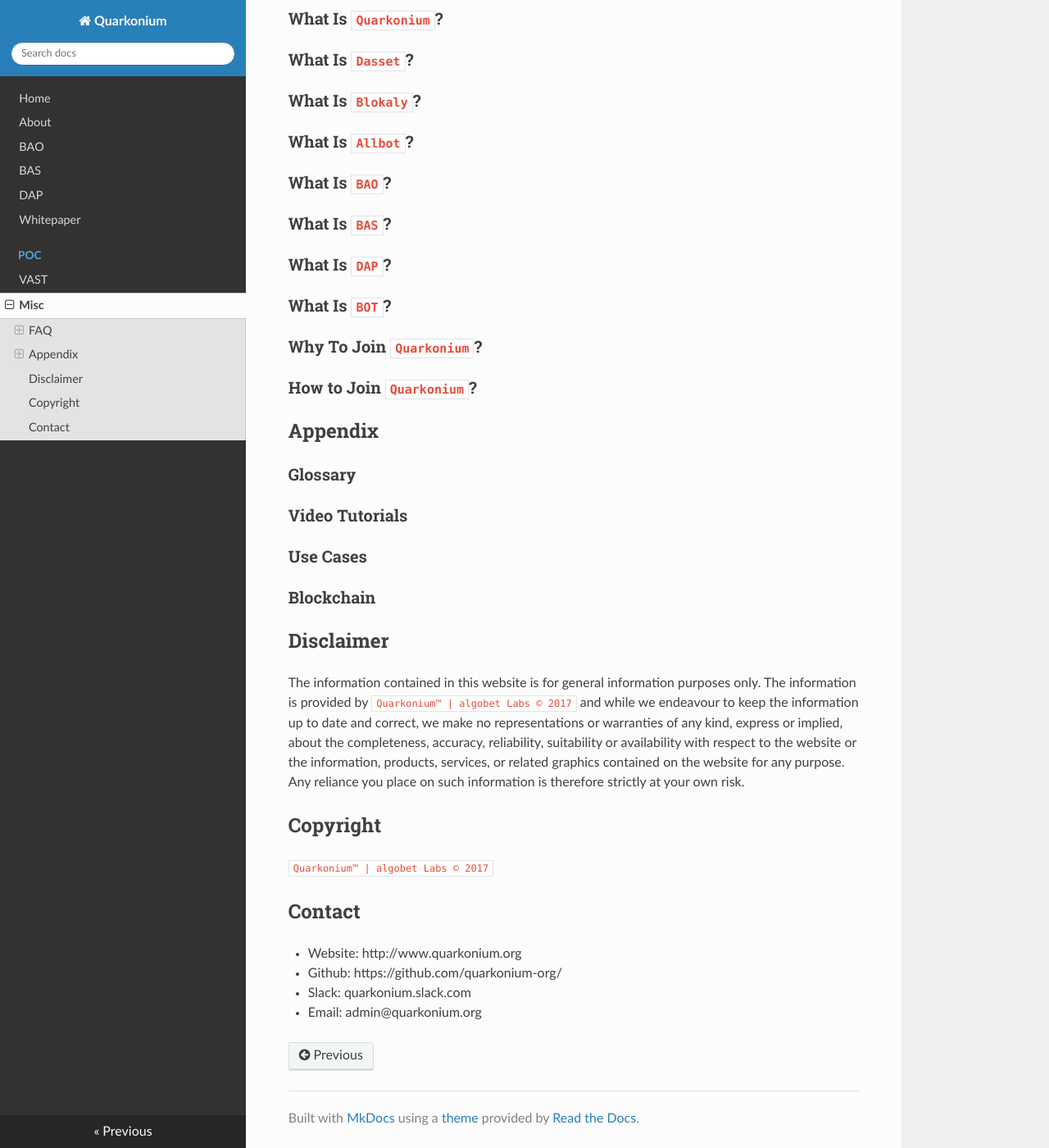
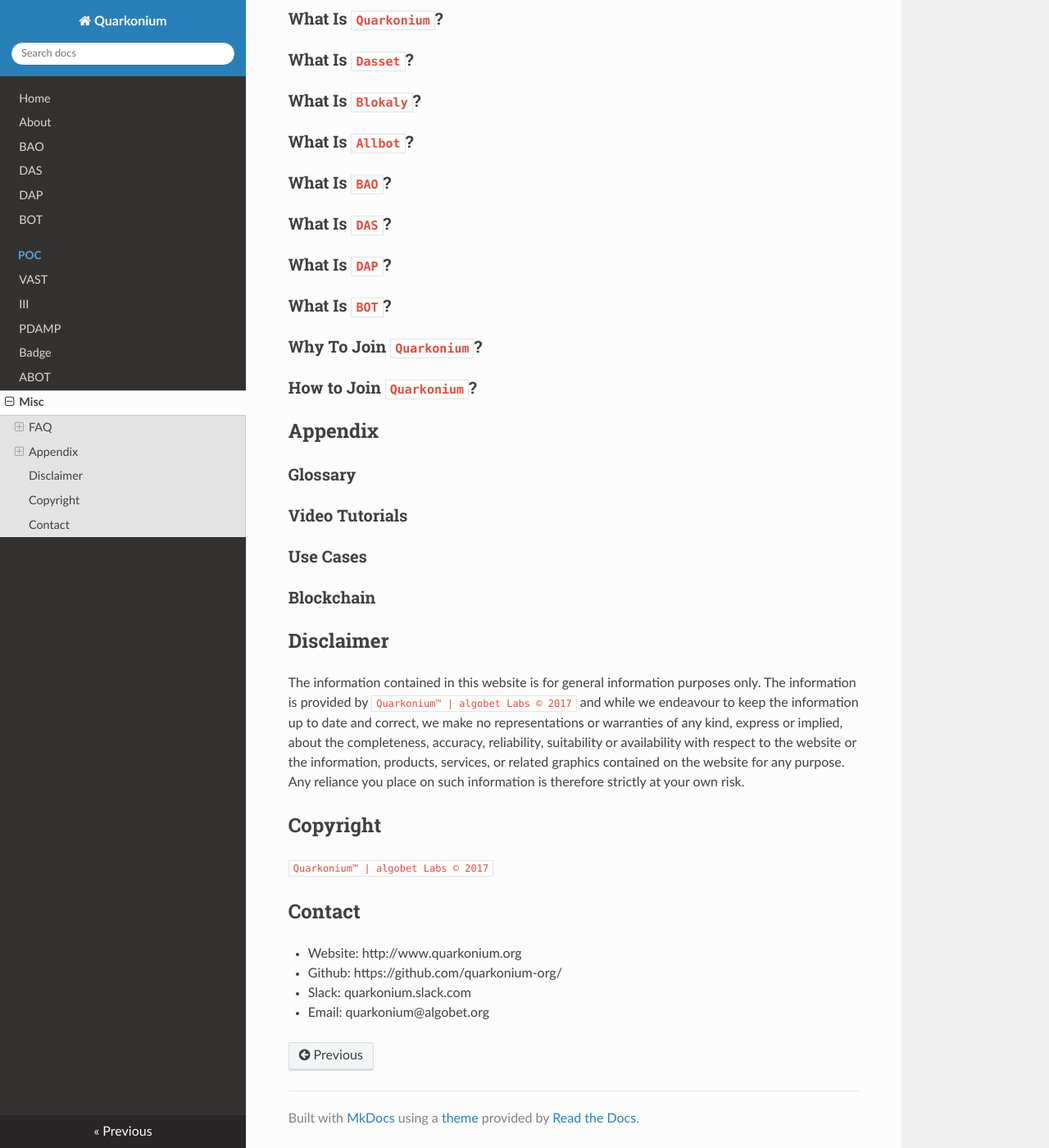
Before and after one commit to algobet/quarkonium.clover, an MkDocs documentation site: the page built from docs/misc.md, in a window 1280 px wide and 1400 px high, scrolled down 256 px. Shown: the whole window at 82% size. Built offline with MkDocs 1.6.1, drawn with Linux system fonts in a browser that asks for light colours; nearby versions of some CDN libraries; old or Windows-style settings are respelled for this version of MkDocs.

Commit message:
docs structure retouched

```diff
--- a/docs/misc.md
+++ b/docs/misc.md
@@ -13,7 +13,7 @@
 
 ### What Is `BAO`?
 
-### What Is `BAS`?
+### What Is `DAS`?
 
 ### What Is `DAP`?
 
@@ -50,4 +50,4 @@
 - Website: http://www.quarkonium.org
 - Github: https://github.com/quarkonium-org/
 - Slack: quarkonium.slack.com
-- Email: admin@quarkonium.org
+- Email: quarkonium@algobet.org
--- a/docs/whitepaper.md
+++ b/docs/whitepaper.md
@@ -1,2 +1,2 @@
 # Quarkonium - Quarkonizing the Digital World
-`Quarkonium™ Whitepaper | algobet Labs © 2017`
+`Quarkonium™ | algobet Labs © 2017`
--- a/mkdocs.yml
+++ b/mkdocs.yml
@@ -3,10 +3,15 @@
   - Home: index.md
   - About: about.md
   - BAO: bao.md
-  - BAS: bas.md
+  - DAS: das.md
   - DAP: dap.md
-  - Whitepaper: whitepaper.md
+  - BOT: bot.md
+#   - Whitepaper: whitepaper.md
   - POC:
     - VAST: 'poc/vast.md'
+    - III: 'poc/iii.md'
+    - PDAMP: 'poc/pdamp.md'
+    - Badge: 'poc/badge.md'
+    - ABOT: 'poc/abot.md'
   - Misc: misc.md
 theme: readthedocs
```
Also changed, not shown: docs/bas.md (deleted, +0 -1 lines), docs/bot.md (added, +1 -0 lines), docs/das.md (added, +1 -0 lines), docs/index.md (+2 -2 lines), docs/poc/abot.md (added, +1 -0 lines), docs/poc/badge.md (added, +1 -0 lines), docs/poc/iii.md (added, +1 -0 lines), docs/poc/pdamp.md (added, +1 -0 lines), docs/poc/vast.md (+1 -1 lines).
